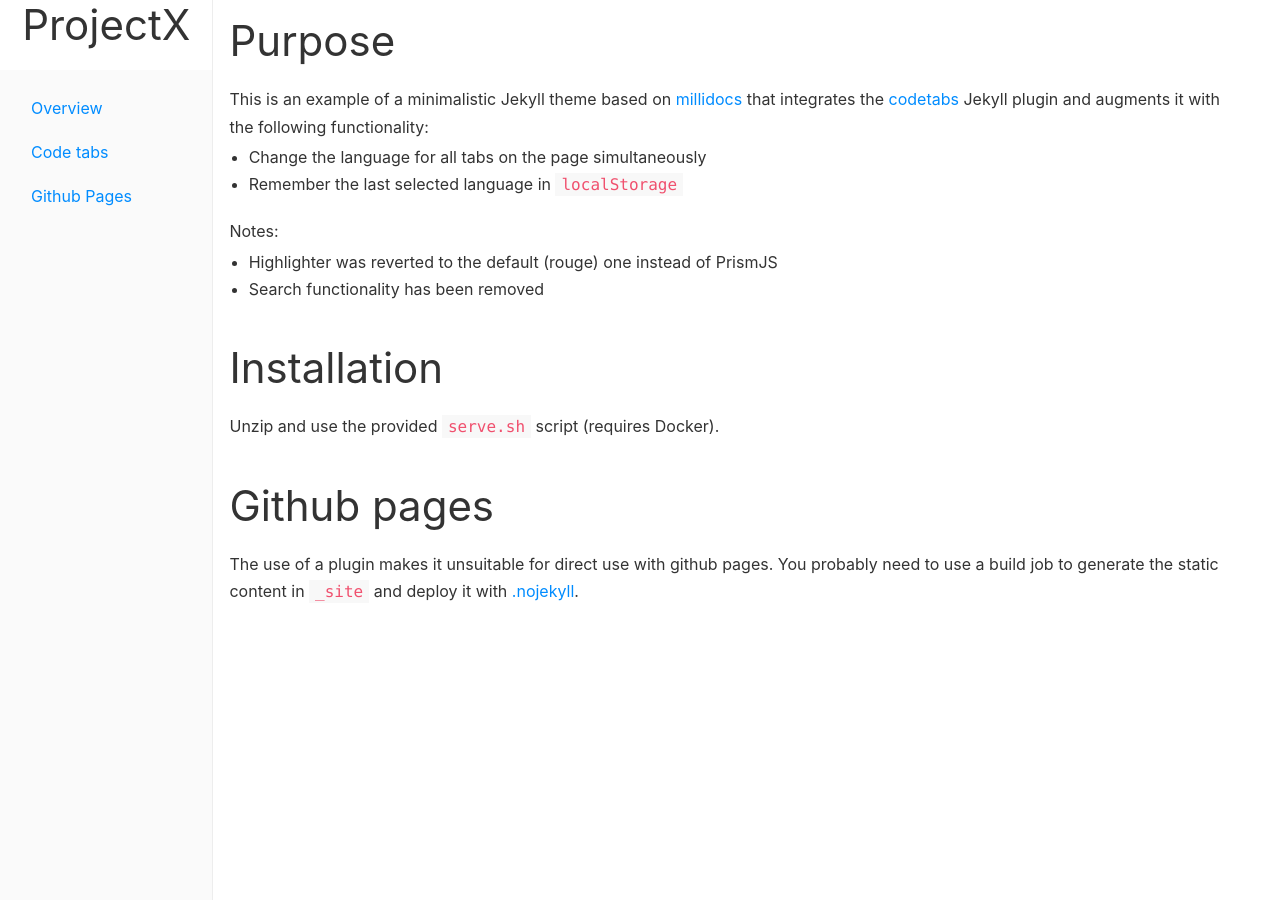
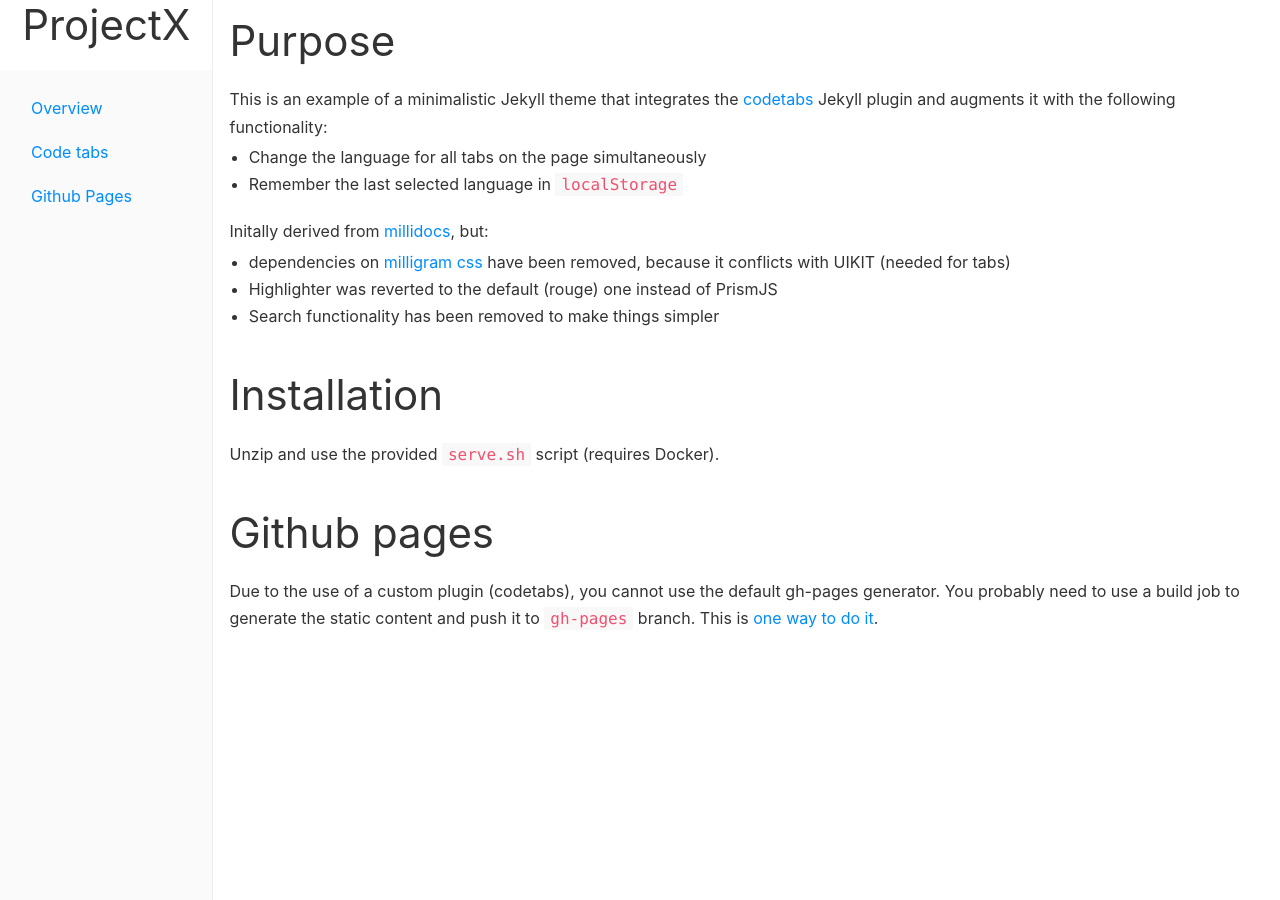
Before and after one commit to pgenevski/jekyll-codetabs, a Jekyll site: the page built from index.md, in a window 1280 px wide. Built offline with Jekyll 4.4.1, drawn with Linux system fonts in a browser that asks for light colours.

Commit message:
Update docs

```diff
--- a/index.md
+++ b/index.md
@@ -5,17 +5,17 @@ navigation: 1
 ---
 
 # Purpose
-This is an example of a minimalistic Jekyll theme based on [millidocs](https://github.com/alexander-heimbuch/millidocs) that integrates the [codetabs](https://github.com/clustergarage/jekyll-code-tabs) Jekyll plugin and augments it with the following functionality:
+This is an example of a minimalistic Jekyll theme that integrates the [codetabs](https://github.com/clustergarage/jekyll-code-tabs) Jekyll plugin and augments it with the following functionality:
 - Change the language for all tabs on the page simultaneously
 - Remember the last selected language in `localStorage`
 
-Notes:
+Initally derived from [millidocs](https://github.com/alexander-heimbuch/millidocs), but:
+- dependencies on [milligram css](https://milligram.io/) have been removed, because it conflicts with UIKIT (needed for tabs)
 - Highlighter was reverted to the default (rouge) one instead of PrismJS
-- Search functionality has been removed
-
+- Search functionality has been removed to make things simpler
 
 # Installation
 Unzip and use the provided `serve.sh` script (requires Docker).
 
 # Github pages
-The use of a plugin makes it unsuitable for direct use with github pages. You probably need to use a build job to generate the static content in `_site` and deploy it with [.nojekyll](https://github.blog/2009-12-29-bypassing-jekyll-on-github-pages/).
+Due to the use of a custom plugin (codetabs), you cannot use the default gh-pages generator. You probably need to use a build job to generate the static content and push it to `gh-pages` branch. This is [one way to do it]({% link github-pages.md %}).
```
